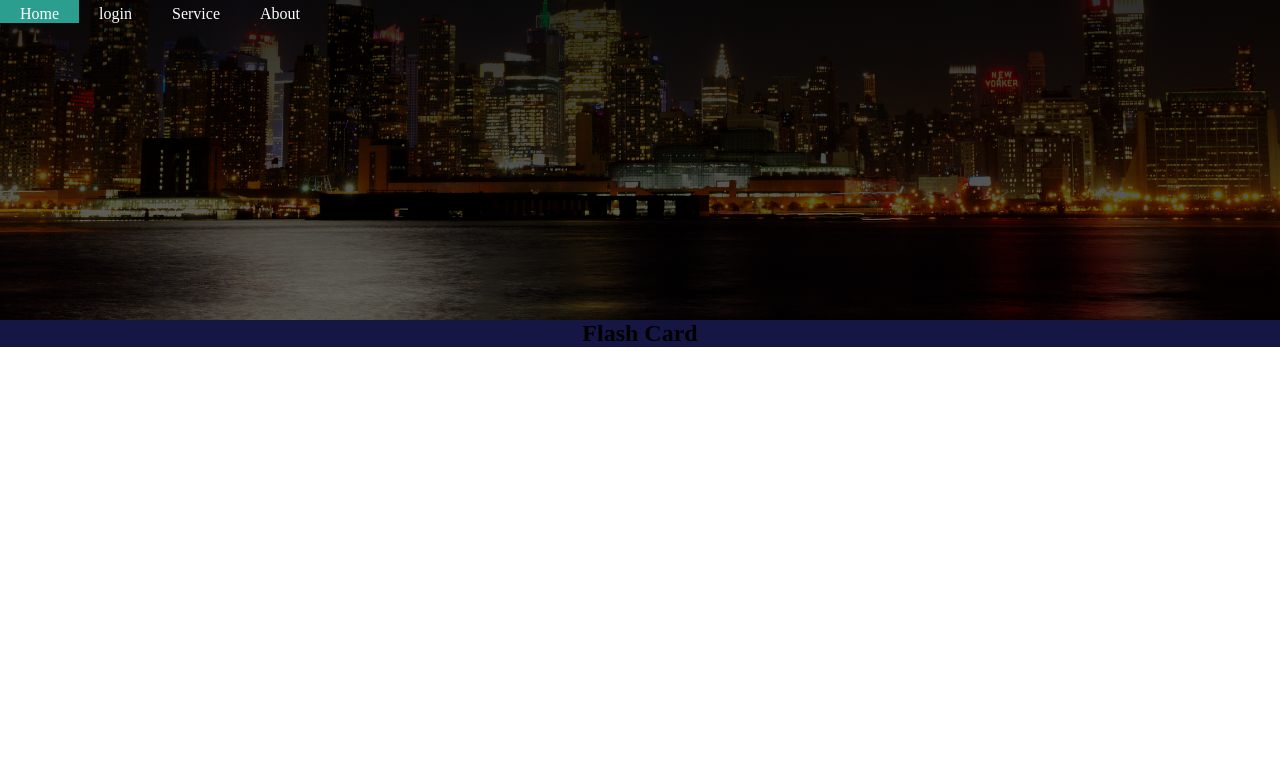
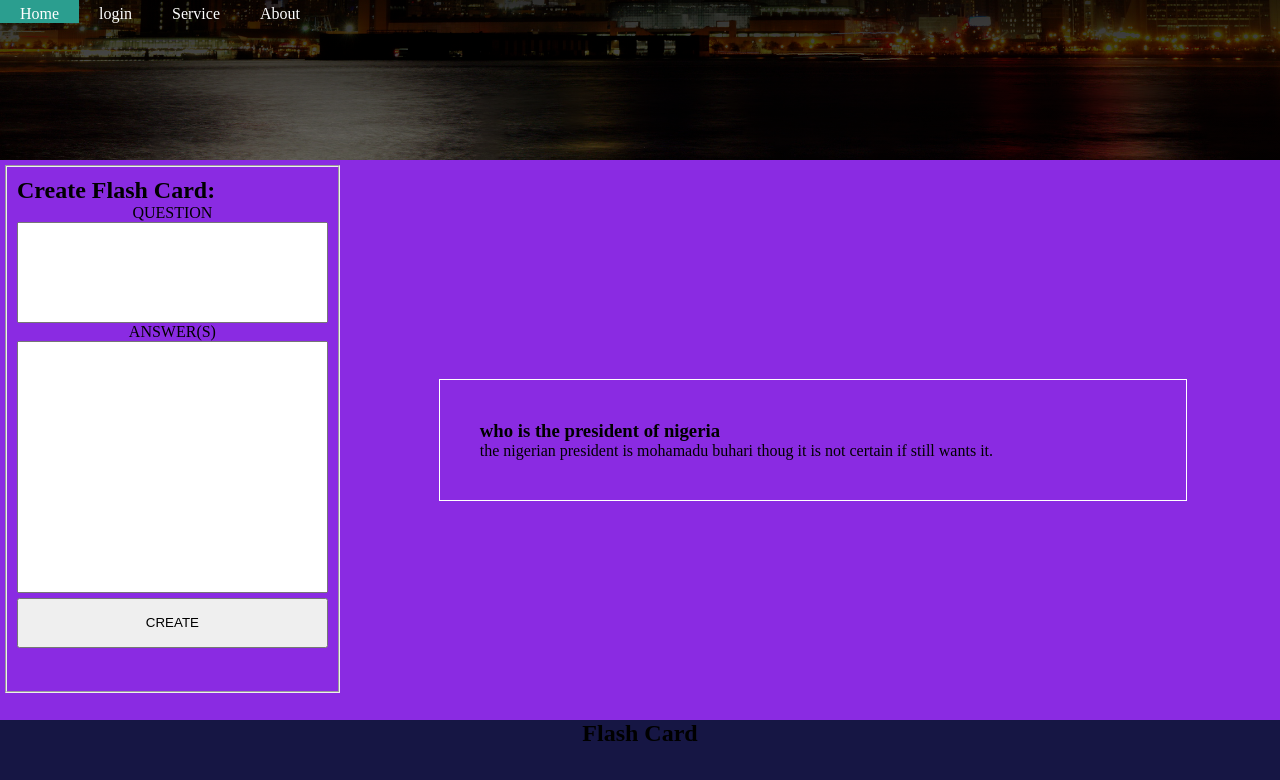
Before and after one commit to Busry/project1, a plain HTML site: page index.html in a window 1280 px wide. Drawn offline with Linux system fonts and the light colour scheme.

Commit message:
Add html for create card and diplay

```diff
--- a/index.html
+++ b/index.html
@@ -18,7 +18,32 @@
         </ul>
       </nav>
     </header>
-    <main class="container"></main>
+
+    <main class="container">
+      <aside class="create-card">
+        <form>
+          <fieldset>
+            <h2>Create Flash Card:</h2>
+            <label for="question">QUESTION</label>
+            <textarea id="question"> </textarea>
+            <label for="answer">ANSWER(S)</label>
+            <textarea id="answer"> </textarea>
+            <button type="button" class="click-btn">
+              <label>CREATE</label>
+            </button>
+          <!-- </fieldset> -->
+        </form>
+      </aside>
+      <section class="display">
+        <article class="display-fash-card">
+          <h1 class="fash-card-question">who is the president of nigeria</h1>
+          <p class="fash-card-answer">
+            the nigerian president is mohamadu buhari thoug it is not certain if
+            still wants it.
+          </p>
+        </article>
+      </section>
+    </main>
     <footer class="foot"><h2>Flash Card</h2></footer>
     <script src="app.js"></script>
   </body>
--- a/style.css
+++ b/style.css
@@ -5,17 +5,18 @@
 
 .heada {
   width: 100%;
-  height: 40vh;
+  height: 20vh;
   background: linear-gradient(to bottom, rgba(0, 0, 0, 0.8), rgba(0, 0, 0, 0.5)),
     url("images/bg2.jpg") bottom no-repeat;
   background-size: cover;
 }
 .container {
   background-color: blueviolet;
-  /* height: 55vh; */
+  height: 70vh;
+  display: flex;
 }
 .foot {
-  /* height: 15vh; */
+  height: 10vh;
   background-color: rgb(22, 22, 68);
   text-align: center;
 }
@@ -34,3 +35,61 @@ a {
 li:hover {
   background-color: rgb(43, 158, 143);
 }
+
+.create-card {
+  flex-grow: 1;
+}
+
+legend {
+  padding: 5px;
+  font-size: 3em;
+  text-align: center;
+  color: white;
+}
+fieldset {
+  padding: 10px;
+  margin: 5px;
+  width: 90%;
+  height: 90%;
+}
+form {
+  height: 100%;
+}
+
+.display {
+  flex-grow: 3;
+}
+.display-fash-card {
+  width: 80%;
+  border: solid 1px white;
+  box-sizing: border-box;
+  padding: 40px;
+  margin: 0 auto;
+  position: relative;
+  top: 50%;
+  transform: translateY(-50%);
+}
+label,
+textarea,
+.click-btn {
+  display: block;
+  width: 100%;
+}
+textarea {
+  resize: none;
+  padding: 10px;
+  box-sizing: border-box;
+}
+label {
+  text-align: center;
+}
+#question {
+  height: 20%;
+}
+#answer {
+  height: 50%;
+}
+.click-btn {
+  height: 10%;
+  margin-top: 5px;
+}
```
